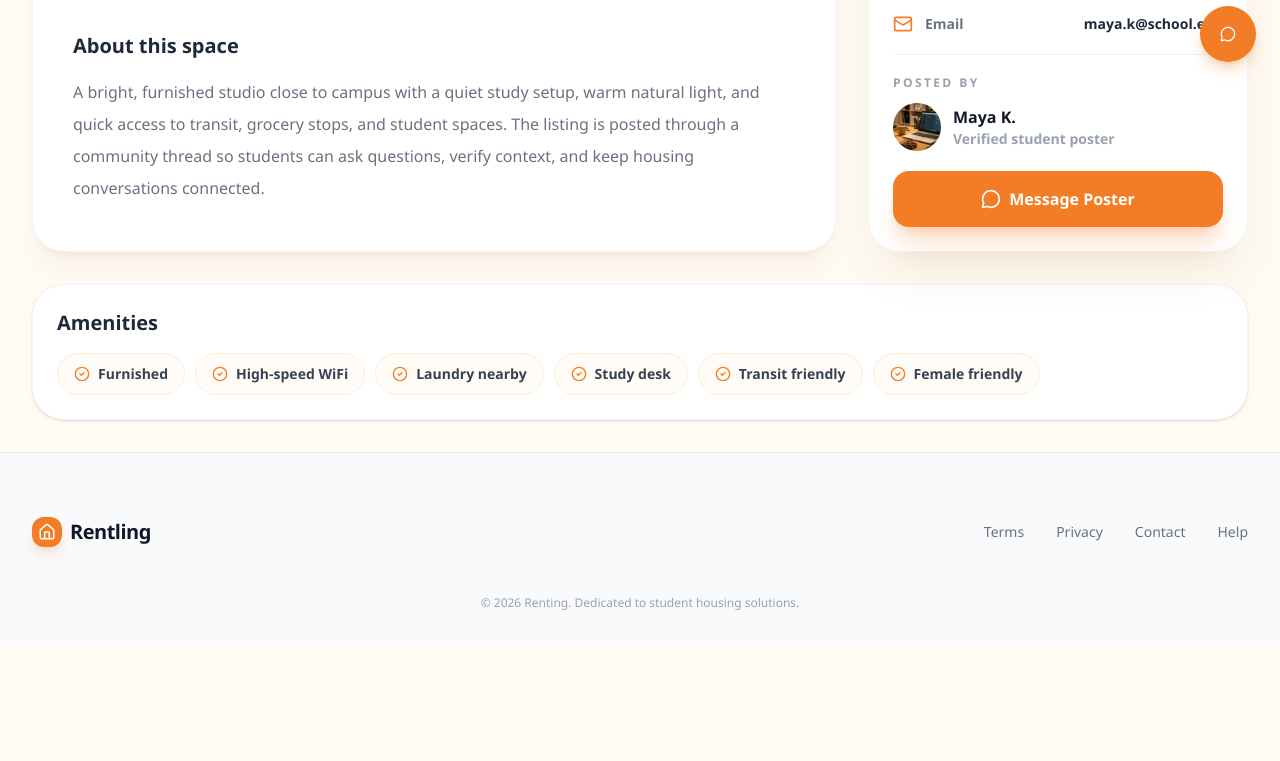
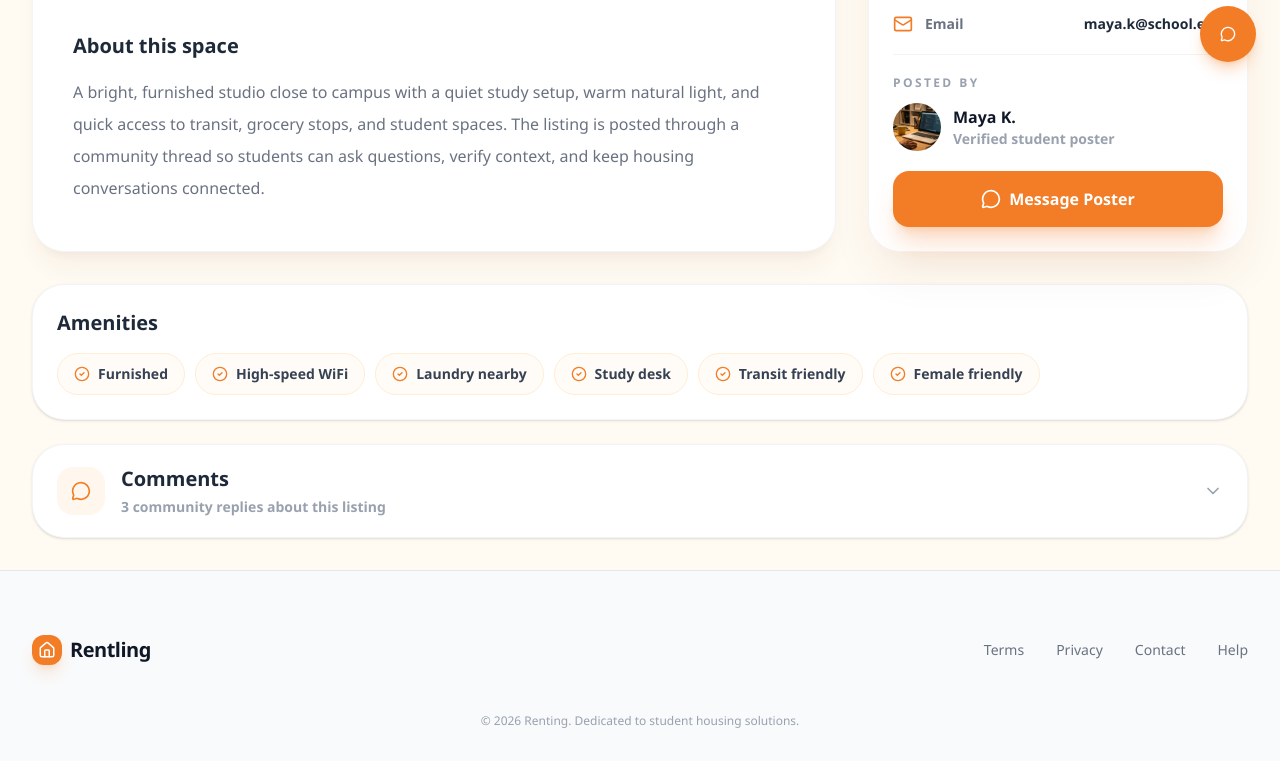
Before and after one commit to Leoz168/Sanctor, a Next.js app in the folder apps/web/: page /communities/1/listings/1 in a window 1280 px wide. Shown: the part 714-1475 px from the top of the page. Before the commit the page ends 1357 px from the top, so only its background shows below. Built offline with nearby package versions, Linux system fonts and the light colour scheme.

Commit message:
add comments section in listing details

```diff
--- a/apps/web/app/communities/[communityId]/listings/[listingId]/page.tsx
+++ b/apps/web/app/communities/[communityId]/listings/[listingId]/page.tsx
@@ -2,6 +2,7 @@ import Link from "next/link";
 import { ArrowLeft, Bath, Bed, CalendarDays, Home } from "lucide-react";
 import { AppShell } from "@/components/layout/app-shell";
 import { ListingAmenitiesSection } from "@/components/listing/listing-amenities-section";
+import { ListingCommentsSection } from "@/components/listing/listing-comments-section";
 import { ListingInfoCard } from "@/components/listing/listing-info-card";
 import { ListingMediaSection } from "@/components/listing/listing-media-section";
 
@@ -74,6 +75,10 @@ export default function CommunityListingPage() {
         <div className="mt-8">
           <ListingAmenitiesSection amenities={listing.amenities} />
         </div>
+
+        <div className="mt-6">
+          <ListingCommentsSection />
+        </div>
       </div>
     </AppShell>
   );
--- /dev/null
+++ b/apps/web/components/listing/listing-comments-section.tsx
@@ -0,0 +1,127 @@
+"use client";
+
+import Image from "next/image";
+import { useState } from "react";
+import { ChevronDown, MessageCircle, Send } from "lucide-react";
+
+const comments = [
+  {
+    id: 1,
+    name: "Nadia Chen",
+    role: "Verified community member",
+    time: "2 hours ago",
+    avatar: "/images/community-4.jpg",
+    text: "I toured this building last term. The study lounge is quiet and the walk to St. George is very manageable.",
+  },
+  {
+    id: 2,
+    name: "Aarav Patel",
+    role: "Roommate seeker",
+    time: "Yesterday",
+    avatar: "/images/community-5.jpg",
+    text: "Does anyone know if utilities are actually included year-round, or only during the fall sublet period?",
+  },
+  {
+    id: 3,
+    name: "Maya K.",
+    role: "Poster",
+    time: "Yesterday",
+    avatar: "/images/community-1.jpg",
+    text: "Utilities are included for the full lease period. Happy to share the building rules with anyone interested.",
+  },
+];
+
+export function ListingCommentsSection() {
+  const [isOpen, setIsOpen] = useState(false);
+
+  return (
+    <section className="overflow-hidden rounded-[2rem] border border-gray-100 bg-white shadow-sm">
+      <button
+        type="button"
+        onClick={() => setIsOpen((open) => !open)}
+        className="flex w-full items-center justify-between gap-4 px-5 py-5 text-left transition-colors hover:bg-brand-cream/60 sm:px-6"
+        aria-expanded={isOpen}
+      >
+        <div className="flex items-center gap-4">
+          <div className="flex h-12 w-12 items-center justify-center rounded-2xl bg-orange-50 text-brand-orange">
+            <MessageCircle className="h-5 w-5" />
+          </div>
+          <div>
+            <h2 className="text-xl font-bold text-gray-800">Comments</h2>
+            <p className="mt-1 text-sm font-semibold text-gray-400">
+              {comments.length} community replies about this listing
+            </p>
+          </div>
+        </div>
+
+        <ChevronDown
+          className={`h-5 w-5 shrink-0 text-gray-400 transition-transform ${
+            isOpen ? "rotate-180" : ""
+          }`}
+        />
+      </button>
+
+      <div
+        className={`grid transition-[grid-template-rows] duration-300 ease-out ${
+          isOpen ? "grid-rows-[1fr]" : "grid-rows-[0fr]"
+        }`}
+      >
+        <div className="overflow-hidden">
+          <div className="border-t border-gray-100 px-5 py-5 sm:px-6">
+            <div className="space-y-4">
+              {comments.map((comment) => (
+                <article
+                  key={comment.id}
+                  className="rounded-3xl border border-orange-100/70 bg-brand-cream/45 p-4"
+                >
+                  <div className="flex gap-3">
+                    <div className="relative h-11 w-11 shrink-0 overflow-hidden rounded-2xl bg-orange-50">
+                      <Image
+                        src={comment.avatar}
+                        alt={comment.name}
+                        fill
+                        sizes="44px"
+                        className="object-cover"
+                      />
+                    </div>
+                    <div className="min-w-0 flex-1">
+                      <div className="flex flex-wrap items-baseline gap-x-2 gap-y-1">
+                        <h3 className="font-bold text-gray-900">
+                          {comment.name}
+                        </h3>
+                        <span className="text-xs font-bold uppercase tracking-[0.16em] text-brand-orange">
+                          {comment.role}
+                        </span>
+                        <span className="text-xs font-semibold text-gray-400">
+                          {comment.time}
+                        </span>
+                      </div>
+                      <p className="mt-2 text-sm font-medium leading-6 text-gray-600">
+                        {comment.text}
+                      </p>
+                    </div>
+                  </div>
+                </article>
+              ))}
+            </div>
+
+            <form className="mt-5 flex flex-col gap-3 rounded-3xl border border-gray-100 bg-white p-3 shadow-inner shadow-gray-900/5 sm:flex-row sm:items-center">
+              <input
+                type="text"
+                placeholder="Ask a question or add helpful context..."
+                className="min-h-12 flex-1 rounded-2xl bg-gray-50 px-4 text-sm font-semibold text-gray-800 outline-none placeholder:text-gray-400 focus:bg-brand-cream"
+              />
+              <button
+                type="button"
+                className="inline-flex items-center justify-center gap-2 rounded-2xl bg-brand-orange px-5 py-3 text-sm font-bold text-white shadow-lg shadow-brand-orange/20 transition-all hover:bg-orange-600 active:scale-95"
+              >
+                <Send className="h-4 w-4" />
+                Comment
+              </button>
+            </form>
+          </div>
+        </div>
+      </div>
+    </section>
+  );
+}
```
Also changed, not shown: 1 other file (tests, documents, lock files or other folders).
